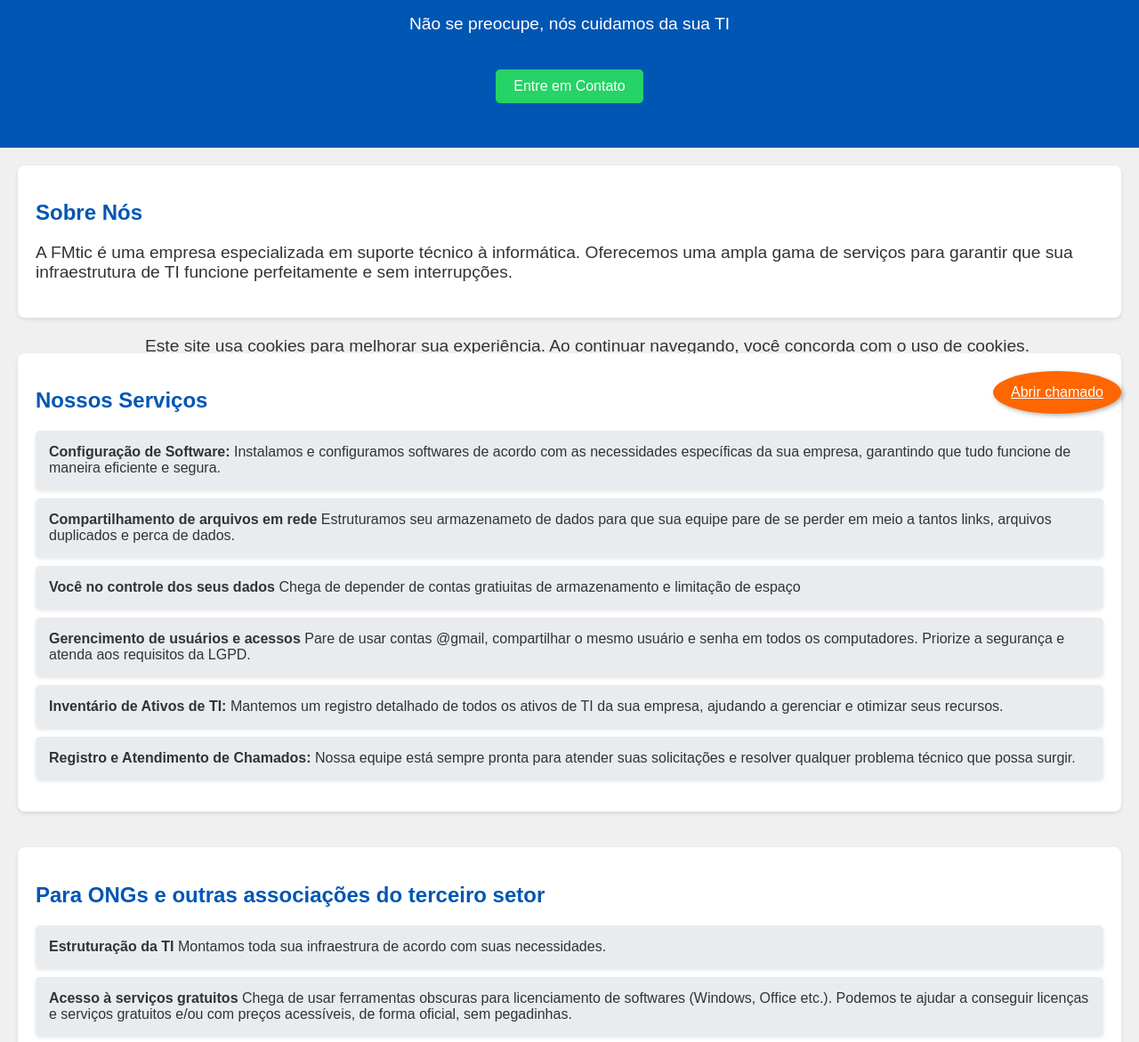
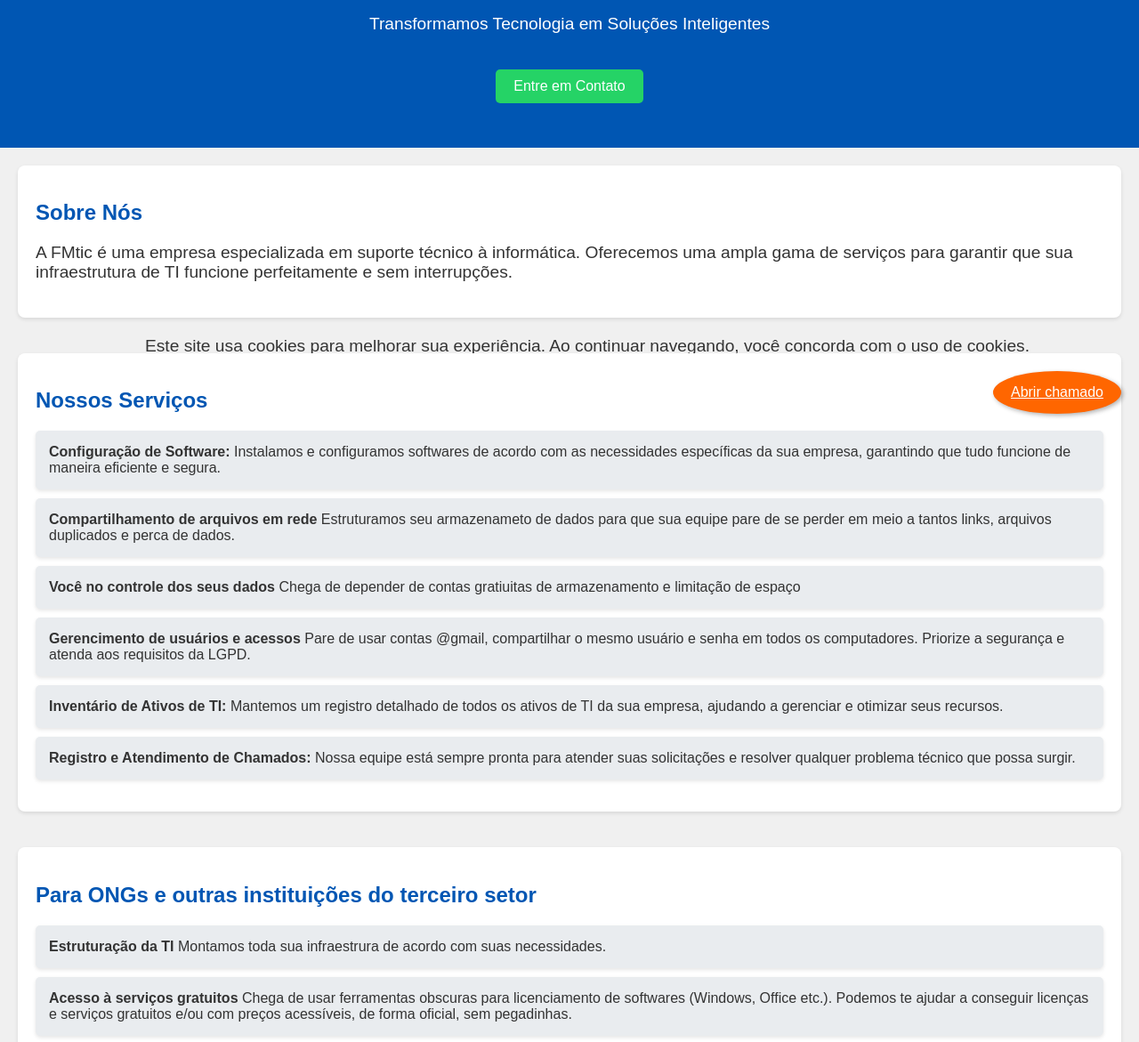
Before and after one commit to fmtic/site, a plain HTML site: page index.html in a window 1280 px wide. Shown: the part 315-1486 px from the top of the page at 89% size. Drawn offline with Linux system fonts and the light colour scheme.

Commit message:
Alteração do texto do header

```diff
--- a/index.html
+++ b/index.html
@@ -16,7 +16,8 @@
         <div class="hero-content">
             <img src="FMticTransparente.png" alt="Logo FMtic" class="logo">
             <h1>Bem-vindo à FMtic!</h1>
-            <p>Não se preocupe, nós cuidamos da sua TI</p>
+            <!--<p>Não se preocupe, nós cuidamos da sua TI</p>!-->
+            <p>Transformamos Tecnologia em Soluções Inteligentes</p>
             <a href="https://wa.me/5521981762586?text=fmtic%2C%20preciso%20de%20mais%20informa%C3%A7%C3%B5es" target="_blank" class="ctaW">Entre em Contato</a>
         </div>
     </header>
@@ -42,7 +43,7 @@
             </ul>
         </section>
         <section id="services-ong" class="services-ong">
-            <h2>Para ONGs e outras associações do terceiro setor</h2>
+            <h2>Para ONGs e outras instituições do terceiro setor</h2>
             <ul>
                 <li><strong>Estruturação da TI</strong> Montamos toda sua infraestrura de acordo com suas necessidades.</li>
                 <li><strong>Acesso à serviços gratuitos</strong> Chega de usar ferramentas obscuras para licenciamento de softwares (Windows, Office etc.). Podemos te ajudar a conseguir licenças e serviços gratuitos e/ou com preços acessíveis, de forma oficial, sem pegadinhas.</li>
```
